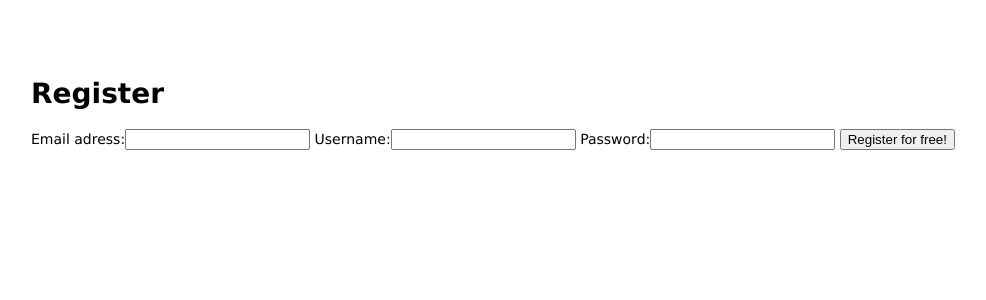
After one commit to javiernicolasadan/EduParents, a Node server app: page /auth/register in a window 1280 px wide. The commit adds this page. Shown: the top 300 px of the page, without its empty margins (27-1013 px from the left). Run offline with Node 20, Linux system fonts and the light colour scheme; some libraries are stand-ins or nearby versions.

Commit message:
half-way register

```diff
--- a/app.js
+++ b/app.js
@@ -24,6 +24,9 @@ app.locals.appTitle = `${capitalize(projectName)} created with IronLauncher`
 const indexRoutes = require('./routes/index.routes')
 app.use('/', indexRoutes)
 
+const authRoutes = require('./routes/auth.routes')
+app.use('/auth', authRoutes)
+
 // ❗ To handle errors. Routes that don't exist or errors that you handle in specific routes
 require('./error-handling')(app)
 
--- a/package.json
+++ b/package.json
@@ -6,7 +6,8 @@
     "start": "node server.js",
     "dev": "nodemon server.js"
   },
- "dependencies": {
+  "dependencies": {
+    "bcryptjs": "^2.4.3",
     "cookie-parser": "^1.4.6",
     "dotenv": "^16.0.3",
     "ejs": "^3.1.9",
--- /dev/null
+++ b/routes/auth.routes.js
@@ -0,0 +1,45 @@
+const express = require('express');
+const router = express.Router();
+const User = require('../models/User.model')
+const bcryptjs = require ('bcryptjs')
+const saltRounds = 13
+const pwdRegex = /^(?=.*[A-Za-z])(?=.*\d)[A-Za-z\d@$!%*#?&]{8,}$/
+
+/* GET register */
+router.get("/register", (req, res, next) => {
+  res.render("auth/register");
+});
+
+/* POST register */
+router.post("/register", async(req, res, next) => {
+    try{
+        //check if email exists
+        const foundEmail = await User.findOne({email: req.body.email})
+        if (foundEmail){//if the email exists
+            res.render('auth/register', {errorMessage: 'this email already exists', data: {email: req.body.email}})
+        }else{
+            const foundUsername = await User.findOne({username: req.body.username})
+            if (foundUsername){//if the username exists
+                res.render('auth/register', {errorMessage: 'this username already exists', data: {username: req.body.username}})
+            }
+        }
+
+        const salt = bcryptjs.genSaltSync(saltRounds)
+        const passwordHash = bcryptjs.hashSync(req.body.password, salt)
+        const newUser = await User.create({username: req.body.username, email:req.body.email, passwordHash: passwordHash})
+        res.redirect('/auth/login')
+    }
+    catch(err){
+        console.log(err)
+    }
+  });
+
+
+
+/* GET login */
+router.get("/login", (req, res, next) => {
+    res.render("auth/login");
+  });
+
+
+module.exports = router;
--- /dev/null
+++ b/views/auth/login.ejs
@@ -0,0 +1 @@
+<h1>Log In</h1>
--- /dev/null
+++ b/views/auth/register.ejs
@@ -0,0 +1,11 @@
+<h1>Register</h1>
+<form action="/auth/register" method="post">
+    <label>Email adress:<input type="email" name="email" value="<% if (typeof errorMessage !== 'undefined') {%><%= data.email %><% } %>" required></label>
+    <label>Username:<input type="text" name="username" required></label>
+    <label>Password:<input type="password" name="password" required></label>
+    <button type="submit">Register for free!</button>
+</form>
+
+<% if (typeof errorMessage !== 'undefined') { %>
+ <p><%- errorMessage %></p>
+<% } %>
--- a/views/index.ejs
+++ b/views/index.ejs
@@ -1,2 +1,2 @@
-<h1><%= appTitle %> 🚀</h1>
-<p>Welcome Ironhacker!</p>
+<h1>Welcome to EduParents</h1>
+<a href="/auth/register">Register</a>
```
Also changed, not shown: models/User.model.js (+8 -8 lines), 1 other file.
